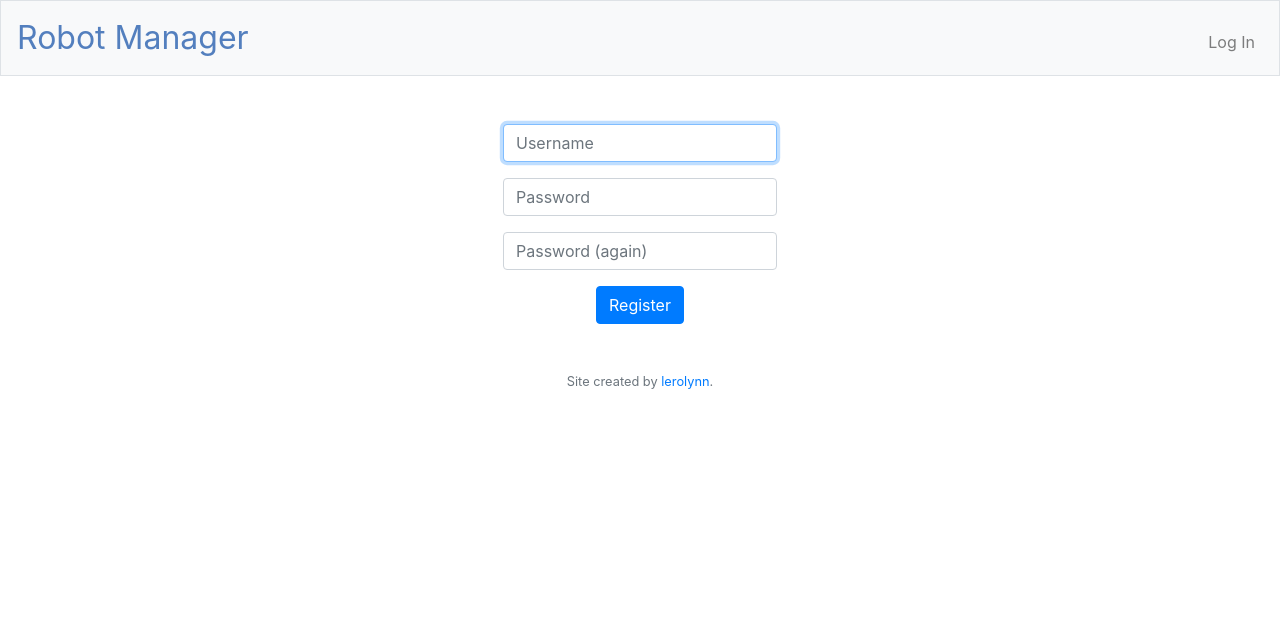
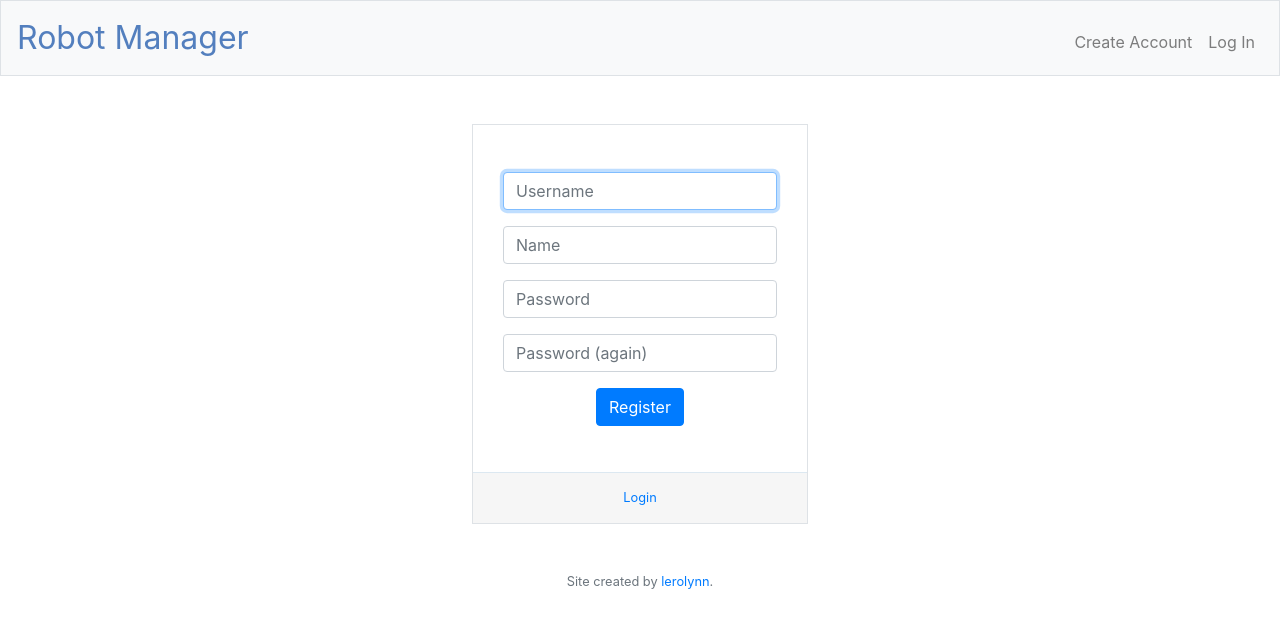
Before and after one commit to lerolynn/CS50, a Flask app: page /register in a window 1280 px wide. Shown: the top 628 px of the page. Run offline with Flask 2, Linux system fonts and the light colour scheme; some libraries are stand-ins or nearby versions.

Commit message:
Updated project, added login and register

```diff
--- a/project/app.py
+++ b/project/app.py
@@ -1,4 +1,6 @@
 import os
+import sqlite3
+from sqlite3 import Error
 
 from flask import Flask, flash, jsonify, redirect, render_template, request, session
 from flask_session import Session
@@ -7,7 +9,7 @@ from tempfile import mkdtemp
 from werkzeug.exceptions import default_exceptions, HTTPException, InternalServerError
 from werkzeug.security import check_password_hash, generate_password_hash
 
-# from helpers import apology, lookup
+from helpers import apology
 
 # Configure application
 app = Flask(__name__)
@@ -29,35 +31,24 @@ app.config["SESSION_PERMANENT"] = False
 app.config["SESSION_TYPE"] = "filesystem"
 Session(app)
 
-# Configure CS50 Library to use SQLite database
-# db = SQL("sqlite:///robots.db")
+# Create database connection to the SQLite database
+conn = None
+try:
+    conn = sqlite3.connect("robots.db", check_same_thread=False)
+except Error as e:
+    print(e)
 
 @app.route("/")
 def index():
     """Homepage of robot manager"""
 
-    if session['logged_in'] == False:
-        return redirect("login")
-    # robots = db.execute("SELECT * FROM robots")
+    if not session:
+        return redirect("/login")
+    cur = conn.cursor()
+    robots = cur.execute("SELECT * FROM robots")
 
     # Redirect user to home page
     return render_template("index.html", robots=robots)
-
-# def index():
-#     """Show portfolio of stocks"""
-#     user_cash = db.execute("SELECT cash FROM users WHERE id=:username", username=session["user_id"])
-#     cash = user_cash[0]["cash"]
-
-#     stocks = db.execute("SELECT symbol, SUM(shares) AS total_shares FROM transactions WHERE user_id=:username GROUP BY symbol", username=session["user_id"])
-
-#     total = cash
-#     for stock in stocks:
-#         quote = lookup(stock["symbol"])
-#         stock.update(quote)
-#         total+= stock["price"] * stock["total_shares"]
-
-#     # Redirect user to home page
-#     return render_template("index.html", stocks=stocks, cash=cash, total=total)
 
 @app.route("/add_robot", methods=["GET", "POST"])
 def add_robot():
@@ -97,17 +88,19 @@ def login():
             return apology("must provide password", 403)
 
         # Query database for username
-        # rows = db.execute("SELECT * FROM users WHERE username = :username",
-        #                   username=request.form.get("username"))
+        cur = conn.cursor()
+        cur.execute("SELECT * FROM users WHERE username=:username", {"username": request.form.get("username")})
+
+        rows = cur.fetchall()
 
         # Ensure username exists and password is correct
-        if len(rows) != 1 or not check_password_hash(rows[0]["hash"], request.form.get("password")):
+        if len(rows) != 1 or not check_password_hash(rows[0][3], request.form.get("password")):
             return apology("invalid username and/or password", 403)
 
-        session['logged_in'] = True
-
         # Remember which user has logged in
-        session["user_id"] = rows[0]["id"]
+        session["user_id"] = rows[0][0]
+        session["username"] = rows[0][1]
+        session["name"] = rows[0][2]
 
         # Redirect user to home page
         return redirect("/")
@@ -119,7 +112,7 @@ def login():
 
 @app.route("/logout")
 def logout():
-    session['logged_in'] = False
+    session.clear()
     return redirect("login")
 
 @app.route("/register", methods=["GET", "POST"])
@@ -128,22 +121,34 @@ def register():
 
     session.clear()
     if request.method == "POST":
+        username = request.form.get("username")
+        name = username.capitalize()
 
-        # Check that passwords are input and are identical
-        if not request.form.get("password"):
-            return apology("missing password", 400)
+        if request.form.get("name"):
+            name = request.form.get("name").capitalize()
 
-        if not request.form.get("confirmation"):
-            return apology("must provide password", 400)
-
-        if request.form.get("password") != request.form.get("confirmation"):
-            return apology("passwords must match", 400)
-
-        # Generate password hash from password
         pwhash = generate_password_hash(request.form.get("password"))
 
-        # Insert username, password has and cash value into database
-        # db.execute("INSERT INTO users (username, hash) VALUES(?, ?)", request.form.get("username"), pwhash)
+        # Insert username, name and password hash value into database
+        cur = conn.cursor()
+
+        # Check if username already exists in database
+        cur.execute("SELECT * FROM users WHERE username=:username", {"username": username})
+        rows = cur.fetchall()
+
+        if len(rows) > 0:
+            return apology("Username Already Exists", 400)
+
+        # Commit new user into database
+        cur.execute("INSERT INTO users (username, name, hash) VALUES(?, ?, ?)", (username, name, pwhash))
+        cur.execute("SELECT * FROM users WHERE username=:username", {"username": username})
+        rows = cur.fetchall()
+        conn.commit()
+
+        # Remember which user and log in
+        session["user_id"] = rows[0][0]
+        session["username"] = username
+        session["name"] = name
 
         return redirect("/")
     # User reached route via GET
--- a/project/create_tables.sql
+++ b/project/create_tables.sql
@@ -7,6 +7,7 @@ DROP TABLE IF EXISTS tasks;
 CREATE TABLE users (
 	id INTEGER PRIMARY KEY NOT NULL,
 	username TEXT NOT NULL,
+    name TEXT,
     hash TEXT NOT NULL
 );
 
@@ -60,4 +61,4 @@ CREATE TABLE tasks (
     FOREIGN KEY (goal_station) REFERENCES stations(id)
 );
 
-INSERT INTO users (username, hash) VALUES ('admin', "pbkdf2:sha256:150000$RydnHB1s$4e8c13bb779b3403c3e7dbd3800ffabe4908b44e57578fa150108c83d84d2253");
+INSERT INTO users (username, name, hash) VALUES ('admin', 'Administrator', "pbkdf2:sha256:150000$N5Smgi8z$5eb6d8ad726f4a60435cfb9354f0f5495581477617b6d9b071b45492fe17266a");
--- a/project/drop_tables.sql
+++ /dev/null
@@ -1,5 +0,0 @@
-DROP TABLE IF EXISTS users;
-DROP TABLE IF EXISTS robots;
-DROP TABLE IF EXISTS maps;
-DROP TABLE IF EXISTS stations;
-DROP TABLE IF EXISTS tasks;
--- a/project/templates/layout.html
+++ b/project/templates/layout.html
@@ -35,10 +35,24 @@
             </button>
             <div class="collapse navbar-collapse" id="navbar">
                 <ul class="navbar-nav ml-auto mt-2">
-                    {% if session['logged_in'] %}
-                        <li class="nav-item"><a class="nav-link" href="/logout">Log Out</a></li>
+                    <!-- Switch between login and logout options -->
+                    {% if not session["username"] %}
+                        <li class="nav-item"><a class="nav-link" href="/register">Create Account</a></li>
+                        <li class="nav-item"><a class="nav-link" href="/login">Log In</a></li>
+
                     {% else %}
-                    <li class="nav-item"><a class="nav-link" href="/login">Log In</a></li>
+                    <div class="nav-item dropdown show">
+                        <a class="btn btn-info dropdown-toggle" href="#" role="button" id="dropdownMenuLink" data-toggle="dropdown" aria-haspopup="true" aria-expanded="false">
+                          {{  session["name"]  }}
+                        </a>
+
+                        <div class="dropdown-menu dropdown-menu-right" aria-labelledby="dropdownMenuLink">
+                          <a class="dropdown-item" href="/add_robot">Add Robot</a>
+                          <a class="dropdown-item" href="/change_password">Change Password</a>
+                          <a class="dropdown-item" href="/logout">Logout</a>
+                        </div>
+                      </div>
+                    </div>
                     {% endif %}
                 </ul>
             </div>
--- a/project/templates/login.html
+++ b/project/templates/login.html
@@ -9,14 +9,15 @@
     <link href="//maxcdn.bootstrapcdn.com/bootstrap/4.0.0/css/bootstrap.min.css" rel="stylesheet" id="bootstrap-css">
     <script src="//maxcdn.bootstrapcdn.com/bootstrap/4.0.0/js/bootstrap.min.js"></script>
     <script src="//cdnjs.cloudflare.com/ajax/libs/jquery/3.2.1/jquery.min.js"></script>
-    <link href="/static/login.css" rel="stylesheet">{% endblock %}
+    <link href="/static/login.css" rel="stylesheet">
+{% endblock %}
 
 {% block main %}
     <div class="wrapper fadeInDown">
         <span class="border">
             <div id="formBody">
                  <div id="formContent">
-                    <form action="/login" method="post">
+                    <form action="/login" method="POST">
                         <div class="form-group">
                             <input autocomplete="off" autofocus class="form-control" name="username" placeholder="Username" type="text">
                         </div>
--- a/project/templates/register.html
+++ b/project/templates/register.html
@@ -4,29 +4,68 @@
     Register
 {% endblock %}
 
+{% block page_css %}
+
+    <link href="//maxcdn.bootstrapcdn.com/bootstrap/4.0.0/css/bootstrap.min.css" rel="stylesheet" id="bootstrap-css">
+    <script src="//maxcdn.bootstrapcdn.com/bootstrap/4.0.0/js/bootstrap.min.js"></script>
+    <script src="//cdnjs.cloudflare.com/ajax/libs/jquery/3.2.1/jquery.min.js"></script>
+    <link href="/static/login.css" rel="stylesheet">
+{% endblock %}
+
 {% block script %}
-    function checkUsername()
+    function checkFields()
     {
         let username = document.querySelector('#username').value;
+        let password = document.querySelector('#password').value;
+        let confirmation = document.querySelector('#confirmation').value;
         if (username === "")
         {
-            alert("Username is not available")
+            alert("Please provide a username");
+        }
+        else if (password === "")
+        {
+            alert("Please provide a password");
+        }
+        else if (confirmation === "")
+        {
+            alert("Please confirm your password");
+        }
+
+        if (password != confirmation)
+        {
+            alert("Passwords must match");
+            return false;
         }
         return true;
     }
 {% endblock %}
 
 {% block main %}
-    <form action="/register" onsubmit="checkUsername();" method="POST">
+    <div class="wrapper fadeInDown">
+        <span class="border">
+            <div id="formBody">
+                <div id="formContent">
+                    <form action="/register" onsubmit="checkFields();" method="POST">
                         <div class="form-group">
                             <input autocomplete="off" autofocus class="form-control" id ="username" name="username" placeholder="Username" type="text">
                         </div>
                         <div class="form-group">
-            <input class="form-control" name="password" placeholder="Password" type="password">
+                            <input autocomplete="off" autofocus class="form-control" id ="name" name="name" placeholder="Name" type="text">
                         </div>
                         <div class="form-group">
-            <input class="form-control" name="confirmation" placeholder="Password (again)" type="password">
+                            <input class="form-control" id ="password" name="password" placeholder="Password" type="password">
+                        </div>
+                        <div class="form-group">
+                            <input class="form-control" id ="confirmation" name="confirmation" placeholder="Password (again)" type="password">
                         </div>
                         <button class="btn btn-primary" type="submit">Register</button>
-    </form>
+                </div>
+                <div id="formFooter">
+                    <p class="small text-center text-muted"><a href="/login">Login</a></p>
+
+                </div>
+            </div>
+        </span>
+    </div>
+
 {% endblock %}
```
Also changed, not shown: project/helpers.py (+0 -28 lines), project/README.md, project/robots.db, 1 other file. Lines whose indentation alone changed are shown as unchanged.
